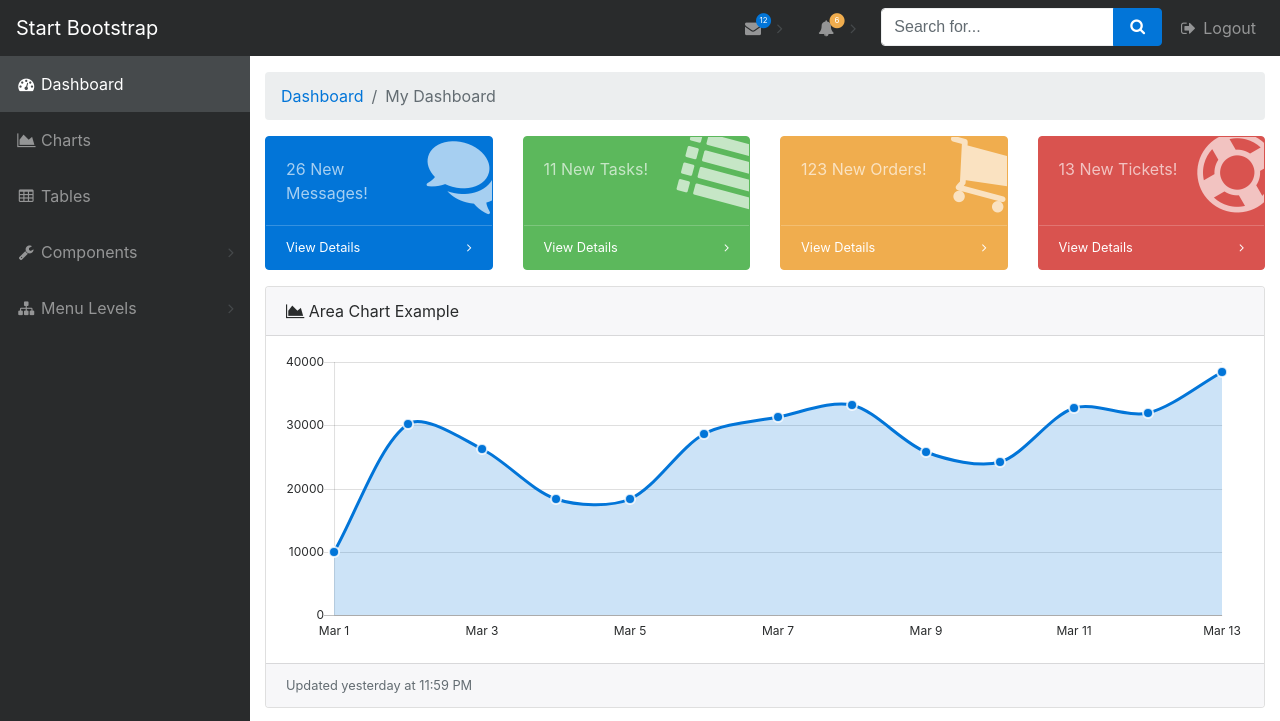
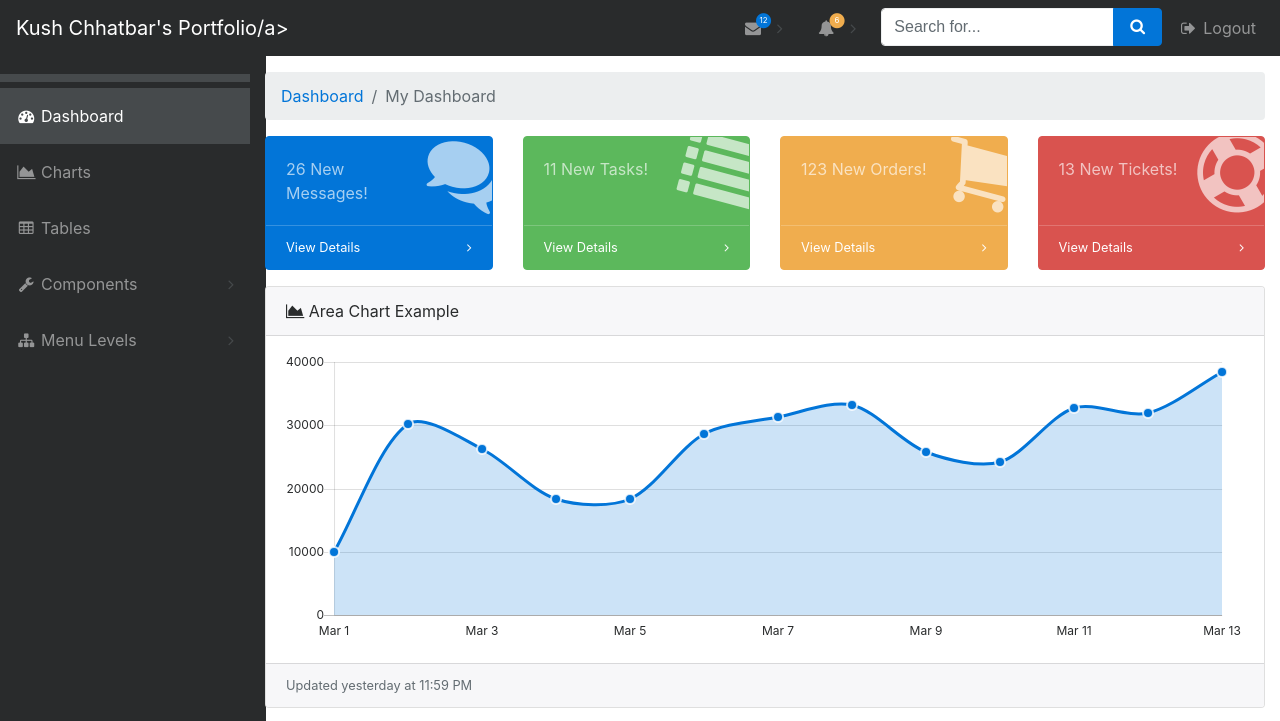
Before and after one commit to KushChhatbar/Testing, a website with bundled scripts: page index.html in a window 1280 px wide. Shown: the top 721 px of the page. Built offline with nearby package versions, Linux system fonts and the light colour scheme.

Commit message:
updated header

```diff
--- a/index.html
+++ b/index.html
@@ -9,7 +9,7 @@
 
     <meta name="description" content="">
     <meta name="author" content="">
-    <title>SB Admin - Start Bootstrap Template</title>
+    <title>Kush Chhatbar's Portfolio</title>
 
     <!-- Bootstrap core CSS -->
     <link href="vendor/bootstrap/css/bootstrap.min.css" rel="stylesheet">
@@ -32,7 +32,7 @@
         <button class="navbar-toggler navbar-toggler-right" type="button" data-toggle="collapse" data-target="#navbarExample" aria-controls="navbarExample" aria-expanded="false" aria-label="Toggle navigation">
             <span class="navbar-toggler-icon"></span>
         </button>
-        <a class="navbar-brand" href="#">Start Bootstrap</a>
+        <a class="navbar-brand" href="#">Kush Chhatbar's Portfolio/a>
         <div class="collapse navbar-collapse" id="navbarExample">
             <ul class="sidebar-nav navbar-nav">
                 <li class="nav-item active">
```
